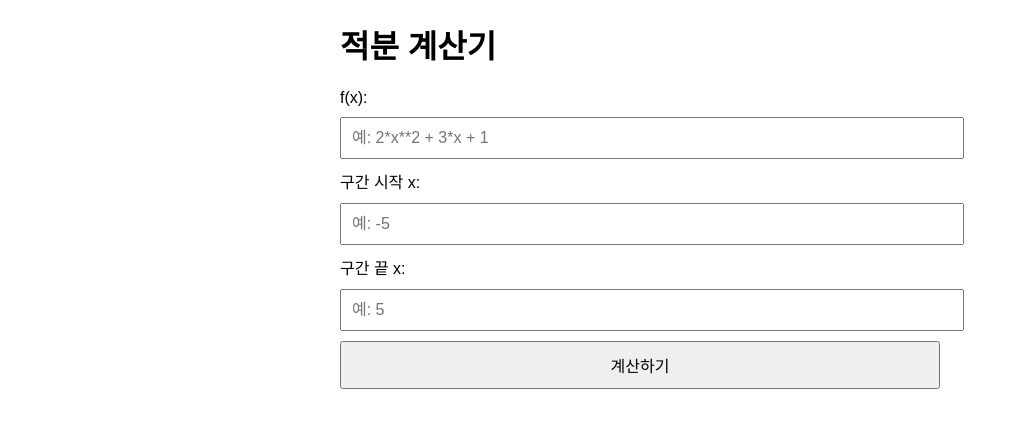
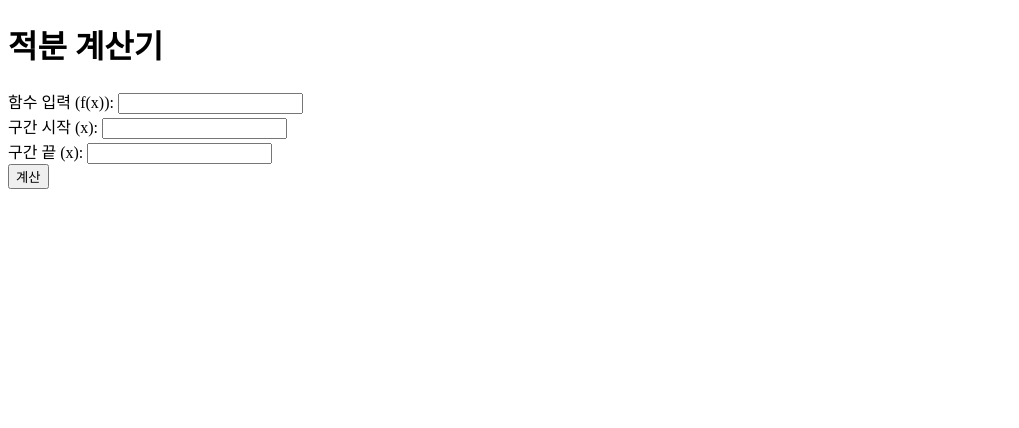
Before and after one commit to jinhwan31/integral-calculator, a Flask app: page / in a window 1280 px wide. Shown: the top 428 px of the page, without its empty margins (0-1019 px from the left). Run offline with Flask 3, Linux system fonts and the light colour scheme.

Commit message:
Update index.html

```diff
--- a/templates/index.html
+++ b/templates/index.html
@@ -4,62 +4,23 @@
     <meta charset="UTF-8">
     <meta name="viewport" content="width=device-width, initial-scale=1.0">
     <title>적분 계산기</title>
-    <style>
-        body {
-            font-family: Arial, sans-serif;
-            margin: 20px;
-        }
-        .container {
-            max-width: 600px;
-            margin: 0 auto;
-        }
-        form {
-            margin-bottom: 20px;
-        }
-        input, button {
-            display: block;
-            width: 100%;
-            margin: 10px 0;
-            padding: 10px;
-            font-size: 16px;
-        }
-        img {
-            max-width: 100%;
-            height: auto;
-        }
-        .error {
-            color: red;
-        }
-    </style>
 </head>
 <body>
-    <div class="container">
-        <h1>적분 계산기</h1>
-        <form method="POST" action="/calculate">
-            <label for="function">f(x):</label>
-            <input type="text" id="function" name="function" placeholder="예: 2*x**2 + 3*x + 1" required>
-
-            <label for="x_start">구간 시작 x:</label>
-            <input type="number" step="any" id="x_start" name="x_start" placeholder="예: -5" required>
-
-            <label for="x_end">구간 끝 x:</label>
-            <input type="number" step="any" id="x_end" name="x_end" placeholder="예: 5" required>
-
-            <button type="submit">계산하기</button>
-        </form>
-
-        {% if result %}
-            <h2>결과: {{ result }}</h2>
-        {% endif %}
-
-        {% if error %}
-            <p class="error">오류: {{ error }}</p>
-        {% endif %}
-
-        {% if graph_url %}
-            <h3>그래프:</h3>
-            <img src="{{ graph_url }}" alt="적분 그래프">
-        {% endif %}
-    </div>
+    <h1>적분 계산기</h1>
+    <form method="POST">
+        <label>함수 입력 (f(x)): </label>
+        <input type="text" name="function" required>
+        <br>
+        <label>구간 시작 (x): </label>
+        <input type="number" name="x_start" required>
+        <br>
+        <label>구간 끝 (x): </label>
+        <input type="number" name="x_end" required>
+        <br>
+        <button type="submit">계산</button>
+    </form>
+    {% if result %}
+    <h2>결과: {{ result }}</h2>
+    {% endif %}
 </body>
 </html>
```
